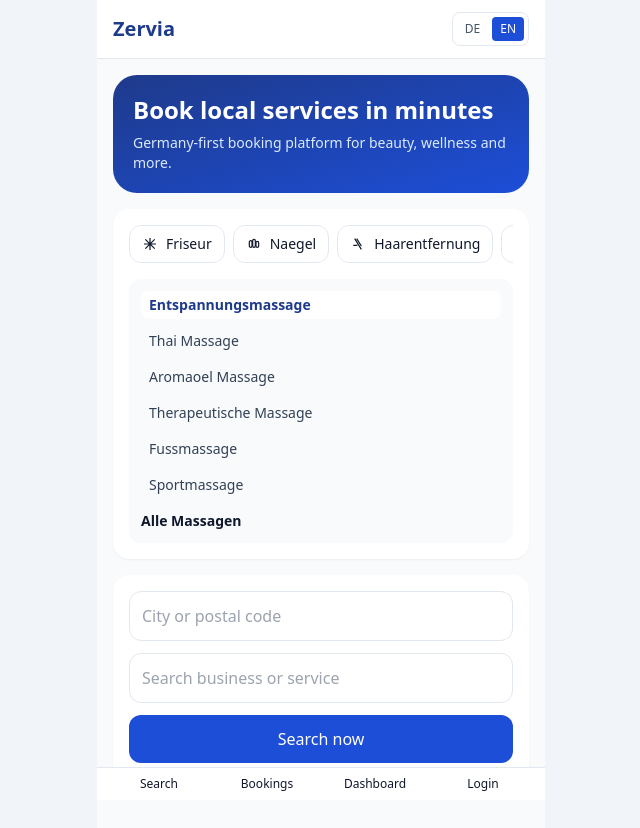
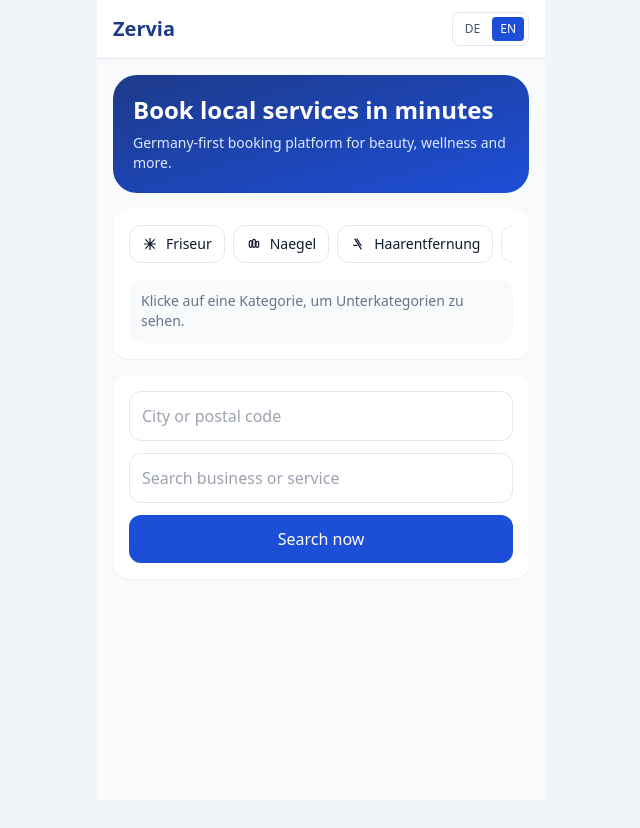
Before and after one commit to Jack007777/zervia, a Next.js app in the folder apps/web/: page /1 in a window 1280 px wide. Shown: the whole page, without its empty margins (319-959 px from the left). After the commit the page ends 800 px from the top, so only its background shows below. Built offline with nearby package versions, Linux system fonts and the light colour scheme.

Commit message:
feat(web): show bottom nav only for business/admin sessions

```diff
--- a/apps/web/app/[locale]/layout.tsx
+++ b/apps/web/app/[locale]/layout.tsx
@@ -1,6 +1,7 @@
 import Link from 'next/link';
 import type { ReactNode } from 'react';
 
+import { BottomNav } from '../../src/components/BottomNav';
 import { InstallPrompt } from '../../src/components/InstallPrompt';
 import { resolveLocale } from '../../src/i18n/config';
 import { QueryProvider } from '../../src/providers/query-provider';
@@ -43,20 +44,7 @@
         </header>
         <main className="px-4 py-4">{children}</main>
         <InstallPrompt />
-        <nav className="sticky bottom-0 grid grid-cols-4 border-t bg-white px-2 py-2 text-xs">
-          <Link className="text-center" href={`/${resolvedLocale}/search`}>
-            Search
-          </Link>
-          <Link className="text-center" href={`/${resolvedLocale}/me/bookings`}>
-            Bookings
-          </Link>
-          <Link className="text-center" href={`/${resolvedLocale}/dashboard`}>
-            Dashboard
-          </Link>
-          <Link className="text-center" href={`/${resolvedLocale}/auth/login`}>
-            Login
-          </Link>
-        </nav>
+        <BottomNav locale={resolvedLocale} />
       </div>
     </QueryProvider>
   );
--- a/apps/web/app/[locale]/page.tsx
+++ b/apps/web/app/[locale]/page.tsx
@@ -79,12 +79,18 @@
   const [query, setQuery] = useState('');
   const [mainCategory, setMainCategory] = useState<MainCategory>('massage');
   const [subCategory, setSubCategory] = useState<string>('Entspannungsmassage');
+  const [subMenuOpen, setSubMenuOpen] = useState(false);
 
   const current = useMemo(() => CATEGORY_MAP[mainCategory], [mainCategory]);
 
   function onSelectMain(next: MainCategory) {
+    if (next === mainCategory) {
+      setSubMenuOpen((prev) => !prev);
+      return;
+    }
     setMainCategory(next);
     setSubCategory(CATEGORY_MAP[next].sub[0]);
+    setSubMenuOpen(true);
   }
 
   function onSearch() {
@@ -129,6 +135,7 @@
           })}
         </div>
 
+        {subMenuOpen ? (
           <div className="rounded-xl bg-slate-50 p-3">
             <ul className="space-y-2 text-sm">
               {current.sub.map((item) => (
@@ -147,6 +154,11 @@
               <li className="pt-1 font-semibold text-slate-900">{current.allLabel}</li>
             </ul>
           </div>
+        ) : (
+          <p className="rounded-xl bg-slate-50 p-3 text-sm text-slate-500">
+            Klicke auf eine Kategorie, um Unterkategorien zu sehen.
+          </p>
+        )}
       </section>
 
       <section className="grid gap-3 rounded-2xl bg-white p-4 shadow-sm">
--- /dev/null
+++ b/apps/web/src/components/BottomNav.tsx
@@ -0,0 +1,59 @@
+'use client';
+
+import Link from 'next/link';
+import { usePathname } from 'next/navigation';
+import { useEffect, useState } from 'react';
+
+import { getAccessToken } from '../lib/api/token-storage';
+
+function decodeJwtPayload(token: string): Record<string, unknown> | null {
+  const parts = token.split('.');
+  if (parts.length < 2) {
+    return null;
+  }
+  try {
+    const normalized = parts[1].replace(/-/g, '+').replace(/_/g, '/');
+    const padded = normalized + '='.repeat((4 - (normalized.length % 4)) % 4);
+    const json = atob(padded);
+    return JSON.parse(json) as Record<string, unknown>;
+  } catch {
+    return null;
+  }
+}
+
+function isBusinessRole(payload: Record<string, unknown> | null): boolean {
+  const roles = payload?.roles;
+  if (!Array.isArray(roles)) {
+    return false;
+  }
+  return roles.includes('business') || roles.includes('admin');
+}
+
+export function BottomNav({ locale }: { locale: string }) {
+  const pathname = usePathname();
+  const [visible, setVisible] = useState(false);
+
+  useEffect(() => {
+    const token = getAccessToken();
+    const payload = token ? decodeJwtPayload(token) : null;
+    setVisible(isBusinessRole(payload));
+  }, [pathname]);
+
+  if (!visible) {
+    return null;
+  }
+
+  return (
+    <nav className="sticky bottom-0 grid grid-cols-3 border-t bg-white px-2 py-2 text-xs">
+      <Link className="text-center" href={`/${locale}/dashboard`}>
+        Dashboard
+      </Link>
+      <Link className="text-center" href={`/${locale}/me/bookings`}>
+        Bookings
+      </Link>
+      <Link className="text-center" href={`/${locale}/search`}>
+        Search
+      </Link>
+    </nav>
+  );
+}
```
Lines whose indentation alone changed are shown as unchanged.
